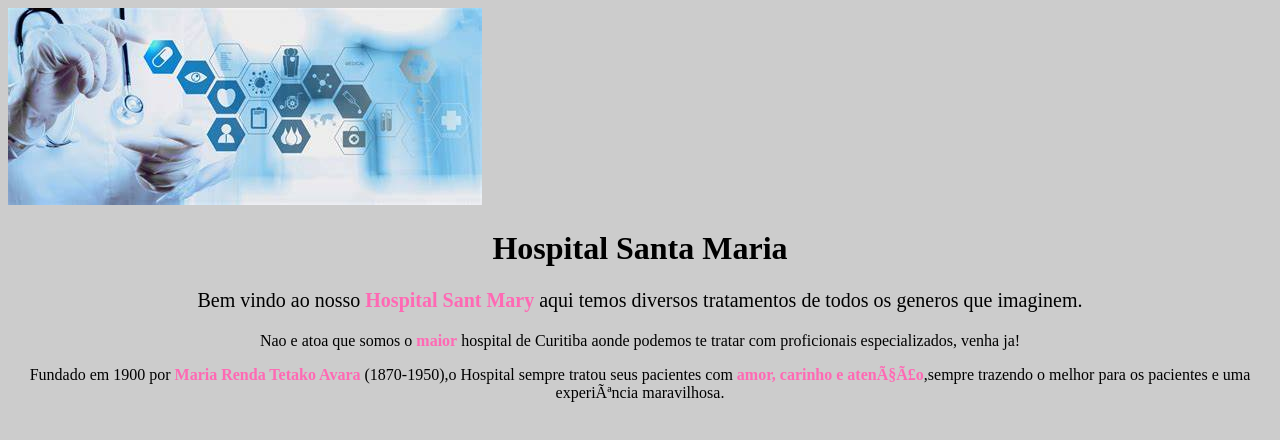
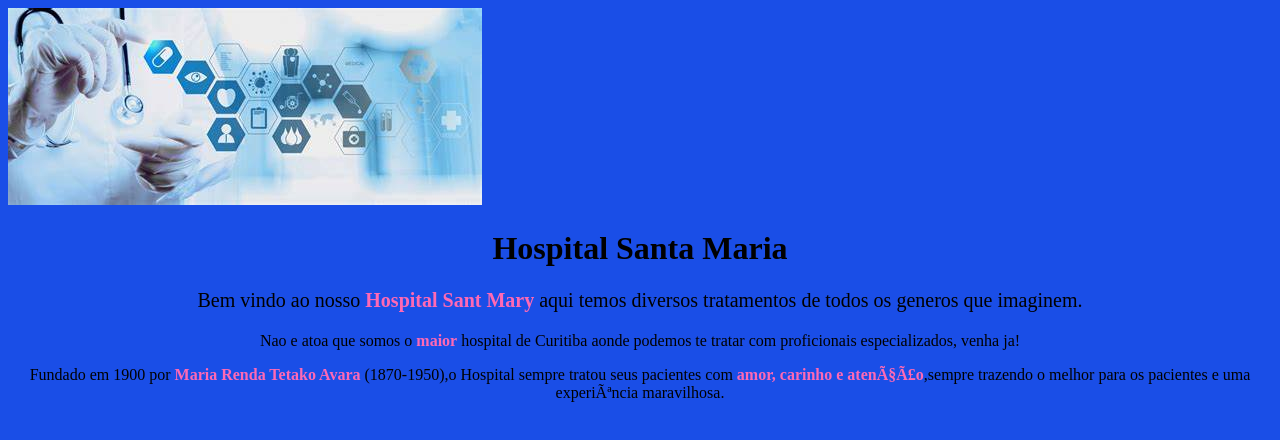
Before and after one commit to KAUERICARDOBETEGA/TURMA-F, a plain HTML site: page index.html in a window 1280 px wide. Drawn offline with Linux system fonts and the light colour scheme.

Commit message:
Update style.css

```diff
--- a/style.css
+++ b/style.css
@@ -1,5 +1,5 @@
 body {
-    background: #CCCCCC;
+    background: #1A4EE7;
 }
 
 #Banner {
```
